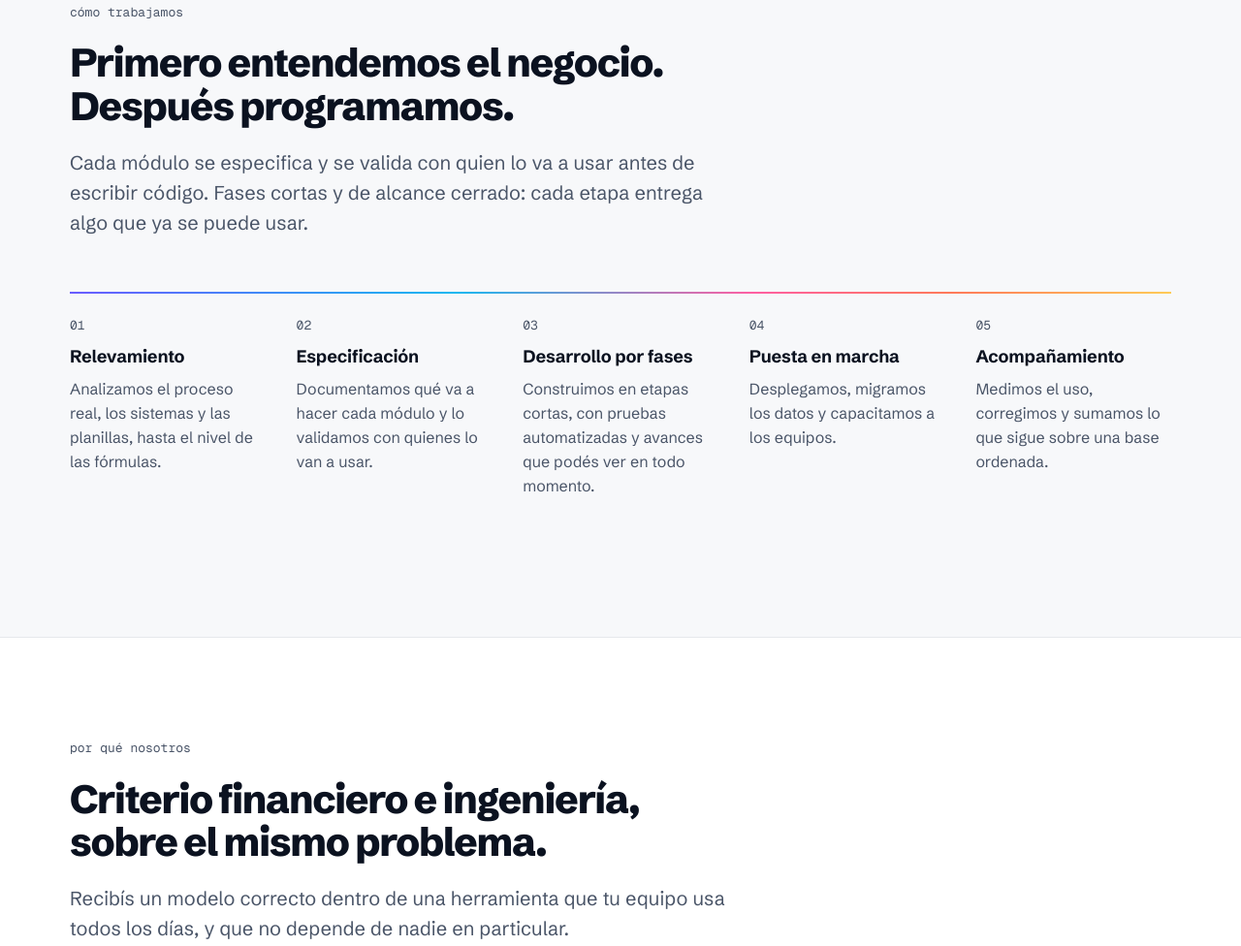
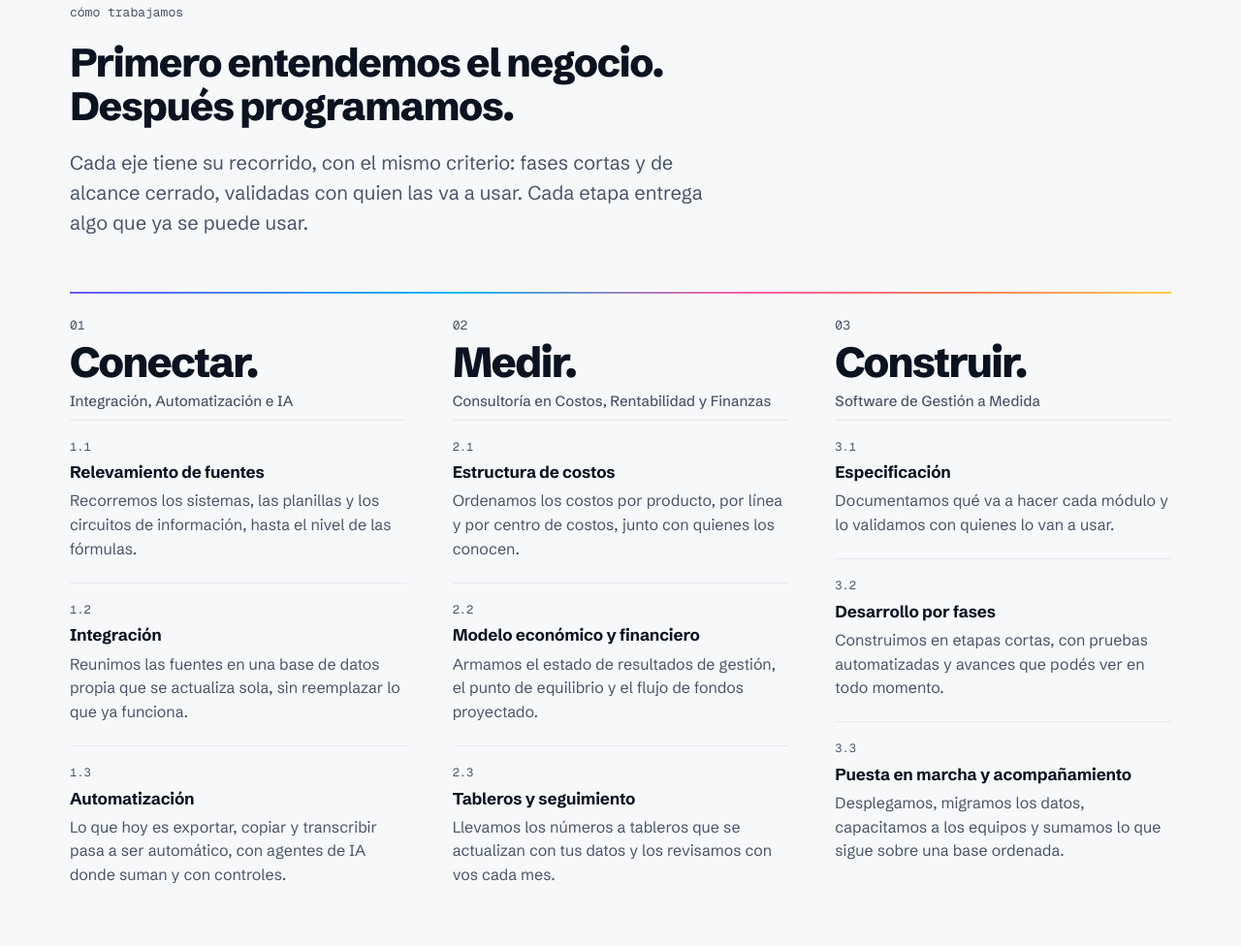
Before and after one commit to pedro-bonafe/kairos-analytics, a plain HTML site: page index.html in a window 1280 px wide. Shown: the part 5229-6205 px from the top of the page at 97% size. Drawn offline with nearby package versions, Linux system fonts and the light colour scheme.

Commit message:
Cómo trabajamos: pasos agrupados por eje (Conectar, Medir, Construir)
Co-Authored-By: Claude Opus 5.5 <noreply@anthropic.com>

```diff
--- a/app.js
+++ b/app.js
@@ -342,7 +342,25 @@
       <b>${esc(it[0])}</b>
       <span>${esc(it[1])}</span>
     </${tag}>`).join("");
-  $("#pasosGrid").innerHTML = pares(PASOS, true, "li");
+  // Cómo trabajamos: una columna por eje, con sus pasos numerados
+  $("#pasosGrid").innerHTML = PASOS.map((g, i) => {
+    const s = SERVICIOS.find((x) => x.id === g.eje);
+    return `
+    <li class="method-col">
+      <div class="method-head">
+        <span class="label">0${i + 1}</span>
+        <span class="method-verbo">${esc(cap(s.verbo))}.</span>
+        <span class="method-nombre">${esc(s.t)}</span>
+      </div>
+      <ol class="method-pasos">${g.pasos.map((p, j) => `
+        <li class="rule-item" style="--d:${(i * 3 + j) * 110}ms">
+          <div class="label-sm">${i + 1}.${j + 1}</div>
+          <b>${esc(p[0])}</b>
+          <span>${esc(p[1])}</span>
+        </li>`).join("")}
+      </ol>
+    </li>`;
+  }).join("");
   $("#diferencialesGrid").innerHTML = pares(DIFERENCIALES, false, "div");
 
   /* ------------------------------------------------------------------------
--- a/data.js
+++ b/data.js
@@ -191,12 +191,25 @@ const SECTORES = [
   },
 ];
 
+/* --------------------------------------------------------------------------
+   Cómo trabajamos: los pasos de cada eje (id de SERVICIOS), en orden.
+   -------------------------------------------------------------------------- */
 const PASOS = [
-  ["Relevamiento", "Analizamos el proceso real, los sistemas y las planillas, hasta el nivel de las fórmulas."],
-  ["Especificación", "Documentamos qué va a hacer cada módulo y lo validamos con quienes lo van a usar."],
-  ["Desarrollo por fases", "Construimos en etapas cortas, con pruebas automatizadas y avances que podés ver en todo momento."],
-  ["Puesta en marcha", "Desplegamos, migramos los datos y capacitamos a los equipos."],
-  ["Acompañamiento", "Medimos el uso, corregimos y sumamos lo que sigue sobre una base ordenada."],
+  { eje: "integracion", pasos: [
+    ["Relevamiento de fuentes", "Recorremos los sistemas, las planillas y los circuitos de información, hasta el nivel de las fórmulas."],
+    ["Integración", "Reunimos las fuentes en una base de datos propia que se actualiza sola, sin reemplazar lo que ya funciona."],
+    ["Automatización", "Lo que hoy es exportar, copiar y transcribir pasa a ser automático, con agentes de IA donde suman y con controles."],
+  ] },
+  { eje: "finanzas", pasos: [
+    ["Estructura de costos", "Ordenamos los costos por producto, por línea y por centro de costos, junto con quienes los conocen."],
+    ["Modelo económico y financiero", "Armamos el estado de resultados de gestión, el punto de equilibrio y el flujo de fondos proyectado."],
+    ["Tableros y seguimiento", "Llevamos los números a tableros que se actualizan con tus datos y los revisamos con vos cada mes."],
+  ] },
+  { eje: "software", pasos: [
+    ["Especificación", "Documentamos qué va a hacer cada módulo y lo validamos con quienes lo van a usar."],
+    ["Desarrollo por fases", "Construimos en etapas cortas, con pruebas automatizadas y avances que podés ver en todo momento."],
+    ["Puesta en marcha y acompañamiento", "Desplegamos, migramos los datos, capacitamos a los equipos y sumamos lo que sigue sobre una base ordenada."],
+  ] },
 ];
 
 const DIFERENCIALES = [
--- a/index.html
+++ b/index.html
@@ -127,11 +127,11 @@
     <div class="section-head reveal">
       <div class="label">cómo trabajamos</div>
       <h2>Primero entendemos el negocio. Después programamos.</h2>
-      <p class="lead">Cada módulo se especifica y se valida con quien lo va a usar antes de escribir código. Fases cortas y de alcance cerrado: cada etapa entrega algo que ya se puede usar.</p>
+      <p class="lead">Cada eje tiene su recorrido, con el mismo criterio: fases cortas y de alcance cerrado, validadas con quien las va a usar. Cada etapa entrega algo que ya se puede usar.</p>
     </div>
     <div class="method reveal" id="method">
       <div class="method-track" aria-hidden="true"><i></i></div>
-      <ol class="ruled cols-5" id="pasosGrid"></ol>
+      <ol class="method-cols" id="pasosGrid"></ol>
     </div>
   </div>
 </section>
--- a/styles.css
+++ b/styles.css
@@ -522,3 +522,15 @@ table.t select { padding: 6px 8px; border-radius: 8px; border: 1px solid var(--l
 .demo-cta-bar { display: flex; flex-wrap: wrap; gap: 24px 48px; align-items: center; justify-content: space-between; }
 .demo-cta-bar h2 { max-width: 640px; }
 @media (max-width: 640px) { .demo-back { display: none; } }
+
+/* ---------- Cómo trabajamos: una columna por eje ---------- */
+.method-cols { list-style: none; margin: 0; padding: 0; display: grid; grid-template-columns: repeat(3, minmax(0, 1fr)); gap: 48px; }
+.method-head { border-top: 1px solid var(--line-strong); padding: 24px 0 8px; display: grid; gap: 6px; }
+.method-verbo { font-size: clamp(32px, 3.4vw, 48px); line-height: 1; font-weight: 800; letter-spacing: -0.045em; }
+.method-nombre { font-size: 15px; font-weight: 500; color: var(--ink-2); }
+.method-pasos { list-style: none; margin: 0; padding: 0; }
+.method-pasos .rule-item { border-top-color: var(--line); padding: 18px 0 22px; gap: 6px; }
+.method-pasos .rule-item > b { font-size: 17px; }
+@media (max-width: 1000px) {
+  .method-cols { grid-template-columns: minmax(0, 1fr); gap: 32px; }
+}
```
